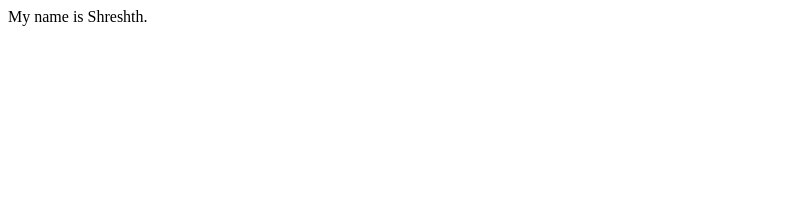
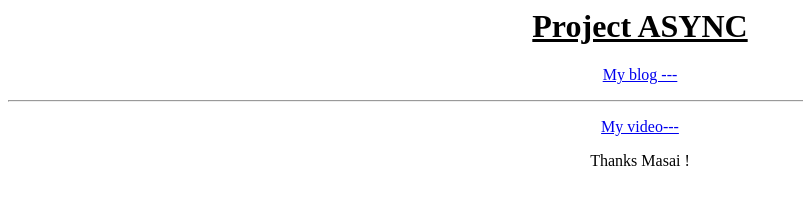
Before and after one commit to ShreshthRaj/Sample, a plain HTML site: page index.html in a window 1280 px wide. Shown: the whole page, without its empty margins (0-803 px from the left). Drawn offline with Linux system fonts and the light colour scheme.

Commit message:
added project

```diff
--- a/index.html
+++ b/index.html
@@ -1,12 +1,19 @@
-<!DOCTYPE html>
-<html lang="en">
-<head>
-    <meta charset="UTF-8">
-    <meta http-equiv="X-UA-Compatible" content="IE=edge">
-    <meta name="viewport" content="width=device-width, initial-scale=1.0">
-    <title>Document</title>
-</head>
-<body>
-    My name is Shreshth.
-</body>
+
+<html>
+    <title>
+    Project...
+    </title>
+
+    <body>
+
+        <h1><center><u>Project ASYNC</u></center></h1>
+       <p><center><a href=" https://shreshthrajvijaykumarsahmarvel.blogspot.com/2022/03/masai-school-blog-writing.html">My blog ---</a></center></p>
+       <hr>
+
+       <p><center> <a href="https://drive.google.com/file/d/1IDvrtpt7gLo_FKtFb1nGxQHummlJqPRS/view?usp=sharing">My video---</a></center></p>
+
+
+
+        <center><footer>Thanks Masai ! </footer></span> </center>
+    </body>
 </html>
```
